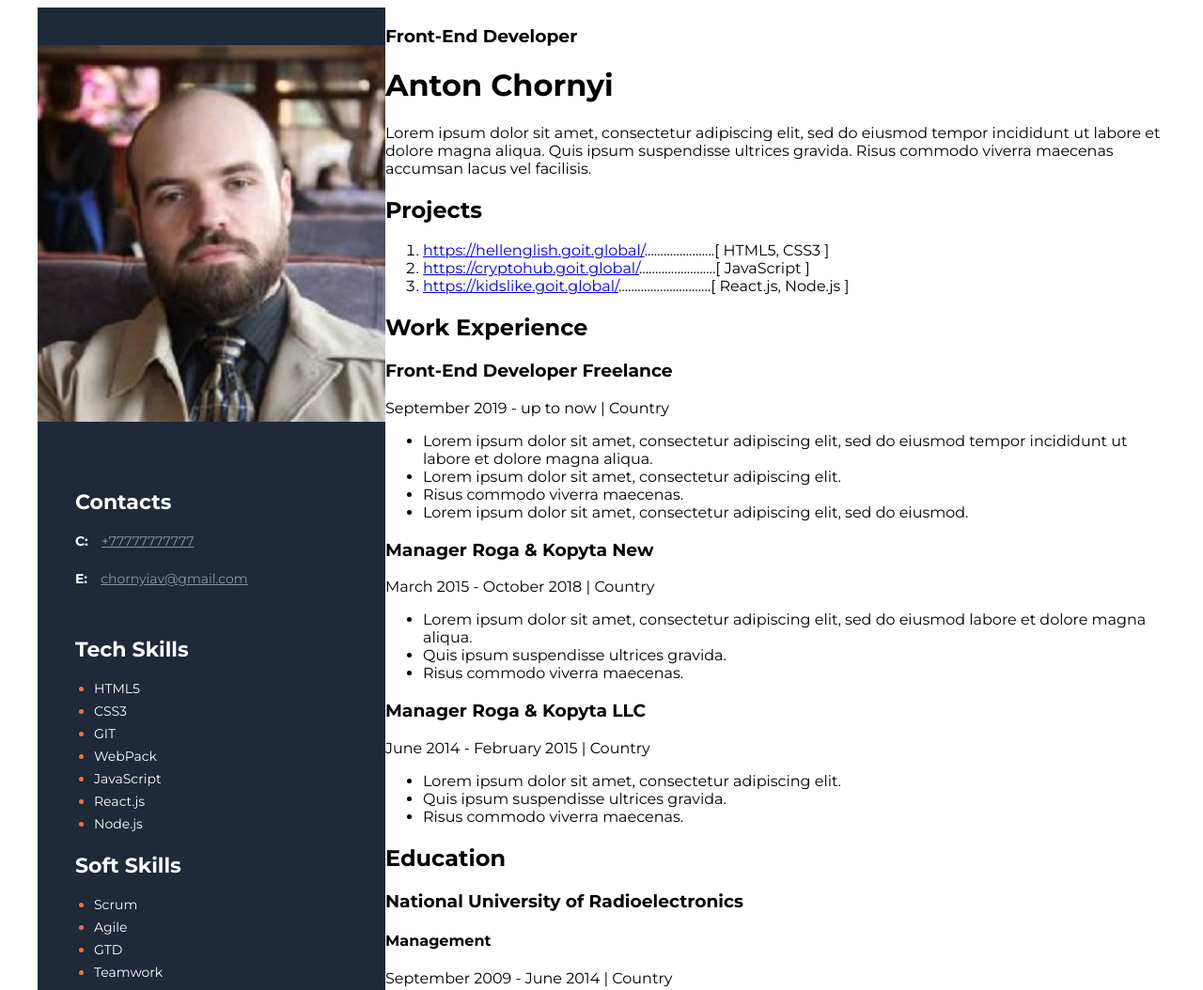
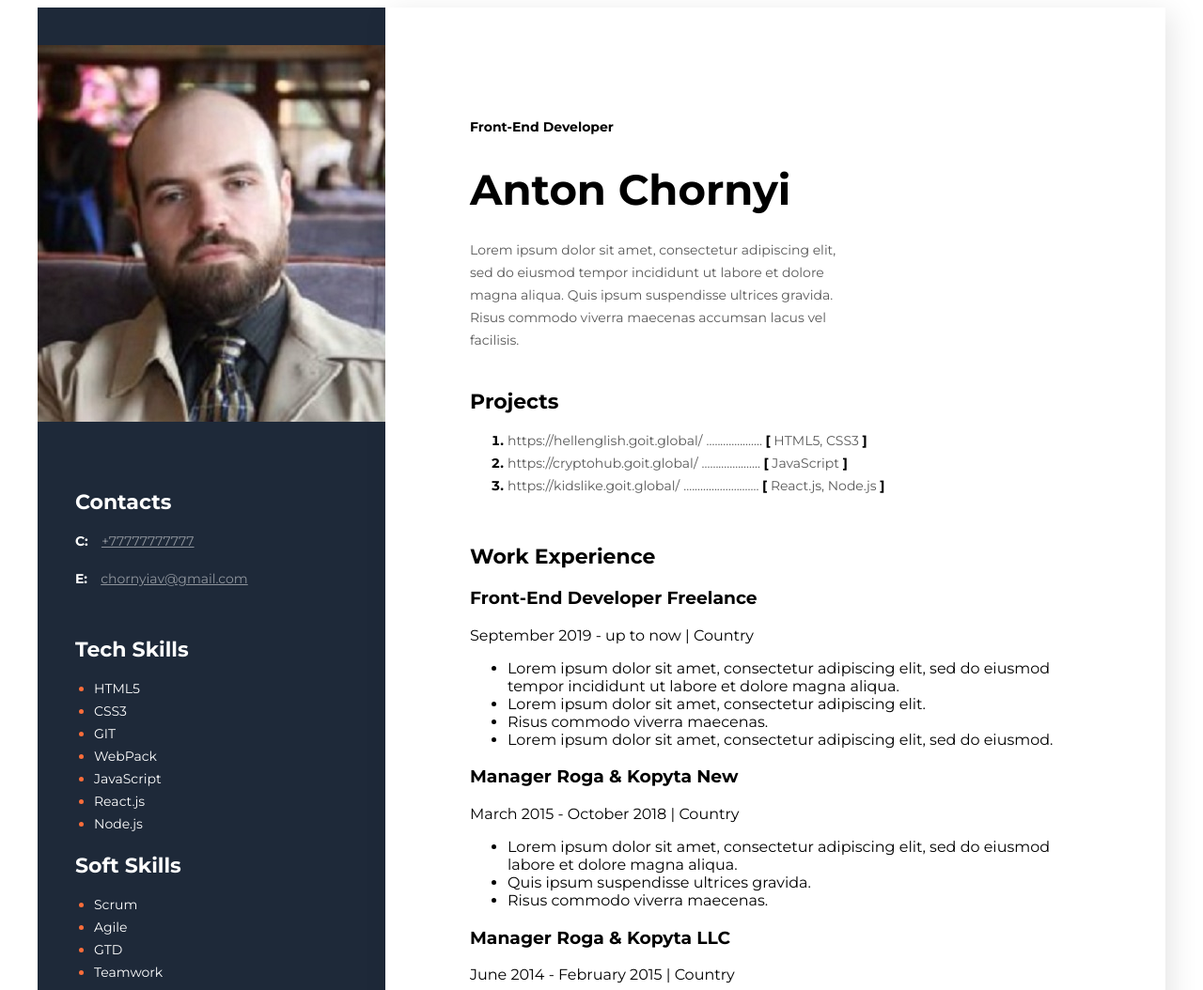
Before and after one commit to serge-belkin/git-practice, a plain HTML site: page index.html in a window 1280 px wide. Shown: the top 1054 px of the page at 94% size. Drawn offline with Linux system fonts and the light colour scheme.

Commit message:
add "about" and "projects" styles

```diff
--- a/css/styles.css
+++ b/css/styles.css
@@ -5,7 +5,72 @@
         flex-direction: row-reverse;
         width: 1200px;
         margin: 0 auto;
+        background-color: antiquewhite;
     }
+    /* main-content styles */
+.main-content {background-color: #FFFFFF;
+    box-shadow: 6px 6px 28px rgba(0, 0, 0, 0.1);
+    padding: 105px 90px;}
+
+.about {width: 400px;
+}
+
+.position {font-style: normal;
+    font-weight: 700;
+    font-size: 14px;
+    line-height: 17px;
+    color: #000000;
+margin-bottom: 20px;}
+
+.name {font-style: normal;
+    font-weight: 700;
+    font-size: 45px;
+    line-height: 55px;
+    color: #000000;
+margin-bottom: 25px;}
+
+.about-user {font-style: normal;
+    font-weight: 400;
+    font-size: 14px;
+    line-height: 24px;
+    margin-bottom: 40px;
+    color: #595959;}
+
+.projects {width: 485px;
+margin-bottom: 50px;}
+
+.main-titles {font-style: normal;
+    font-weight: 700;
+    font-size: 22px;
+    line-height: 27px;
+    color: #000000;
+margin-bottom: 10px;}
+
+.project-list {font-style: normal;
+    font-weight: 700;
+    font-size: 14px;
+    line-height: 24px;
+    color: #000000;}
+
+.project-link {font-style: normal;
+    font-weight: 400;
+    font-size: 14px;
+    line-height: 24px;
+    outline: none;
+    text-decoration: none;
+    color: #595959;}
+
+.projects-skills {font-style: normal;
+    font-weight: 400;
+    font-size: 14px;
+    line-height: 24px;
+    color: #595959;}
+
+.brackets {font-style: normal;
+    font-weight: 700;
+    font-size: 14px;
+    line-height: 24px;
+    color: #000000;}
 
 /* sidebar styles */
 .sidebar {background-color:#1E2939;
--- a/index.html
+++ b/index.html
@@ -17,30 +17,37 @@
         <!--main content-->
         <div class="main-content">
             <!--about user-->
-            <div>
-                <h3>Front-End Developer</h3>
-                <h1>Anton Chornyi</h1>
-                <p>Lorem ipsum dolor sit amet, consectetur adipiscing elit, sed do eiusmod tempor incididunt ut labore et dolore magna
+            <div class="about">
+                <h3 class="position">Front-End Developer</h3>
+                <h1 class="name">Anton Chornyi</h1>
+                <p class="about-user">Lorem ipsum dolor sit amet, consectetur adipiscing elit, sed do eiusmod tempor incididunt ut labore et dolore magna
                 aliqua. Quis ipsum suspendisse ultrices gravida. Risus commodo viverra maecenas accumsan lacus vel facilisis.</p>
             </div>
             <!--projects-->
-            <div>
-                <h2>Projects</h2>
+            <div class="projects">
+                <h2 class="main-titles">Projects</h2>
                 <ol>
-                    <li>
-                       <a href="https://hellenglish.goit.global/">https://hellenglish.goit.global/</a>......................[ HTML5, CSS3 ]
+                    <li class="project-list">
+                       <a href="https://hellenglish.goit.global/" class="project-link">https://hellenglish.goit.global/</a>
+                       <span class="projects-skills">....................
+                           <span class="brackets">[</span> HTML5, CSS3
+                        <span class="brackets">]</span></span>
                     </li>
-                    <li>
-                        <a href="https://cryptohub.goit.global/">https://cryptohub.goit.global/</a>........................[ JavaScript ]
+                    <li class="project-list">
+                        <a href="https://cryptohub.goit.global/" class="project-link">https://cryptohub.goit.global/</a>
+                        <span class="projects-skills">.....................
+                            <span class="brackets">[</span> JavaScript <span class="brackets">]</span></span></span>
                     </li>
-                    <li>
-                        <a href="https://kidslike.goit.global/">https://kidslike.goit.global/</a>.............................[ React.js, Node.js ]
+                    <li class="project-list">
+                        <a href="https://kidslike.goit.global/" class="project-link">https://kidslike.goit.global/</a>
+                        <span class="projects-skills">...........................
+                            <span class="brackets">[</span> React.js, Node.js <span class="brackets">]</span></span></span>
                     </li>
                 </ol>
             </div>
             <!--work-->
             <div>
-                <h2>Work Experience</h2>
+                <h2 class="main-titles">Work Experience</h2>
                     <h3>Front-End Developer Freelance</h3>
                     <p>September 2019 - up to now | Country</p>
                     <ul>
@@ -69,7 +76,7 @@
             </div>
             <!--education-->
             <div>
-                <h2>Education</h2>
+                <h2 class="main-titles">Education</h2>
                 <h3>National University of Radioelectronics</h3>
                 <h4>Management</h4>
                 <p>September 2009 - June 2014 | Country</p>
```
